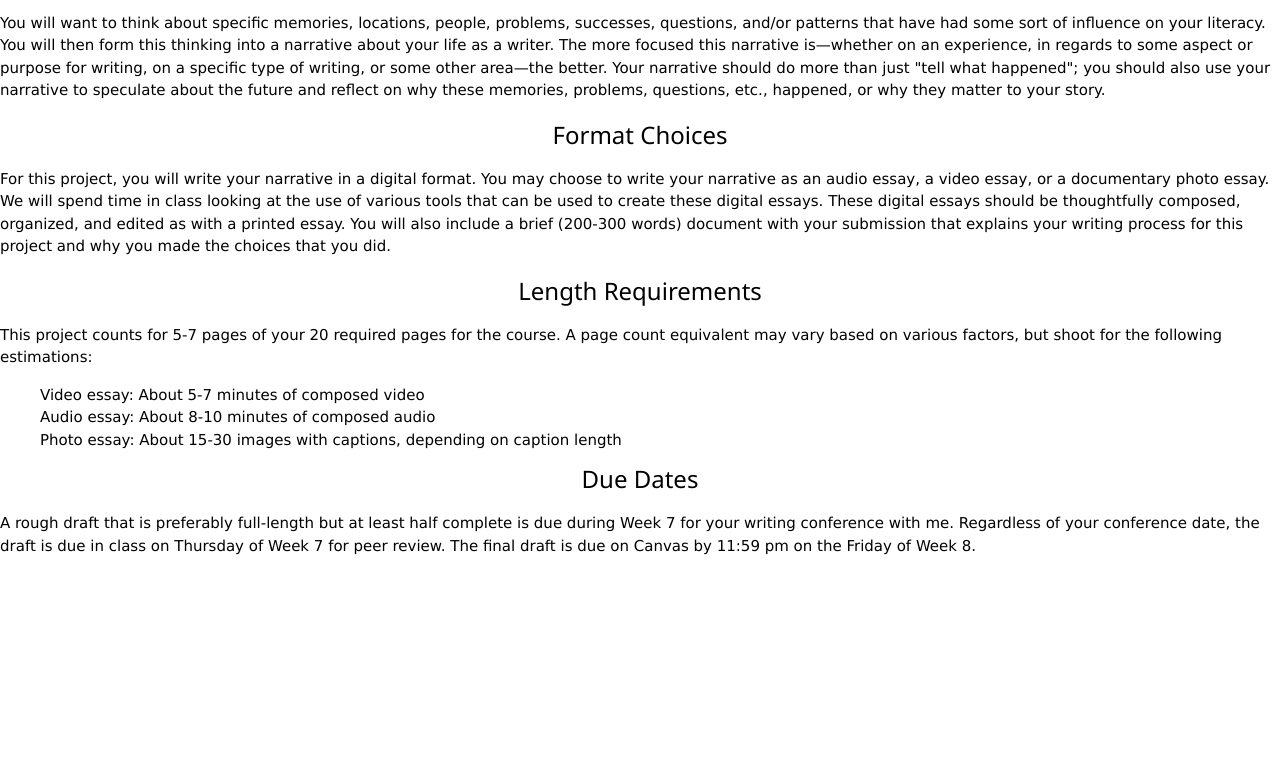
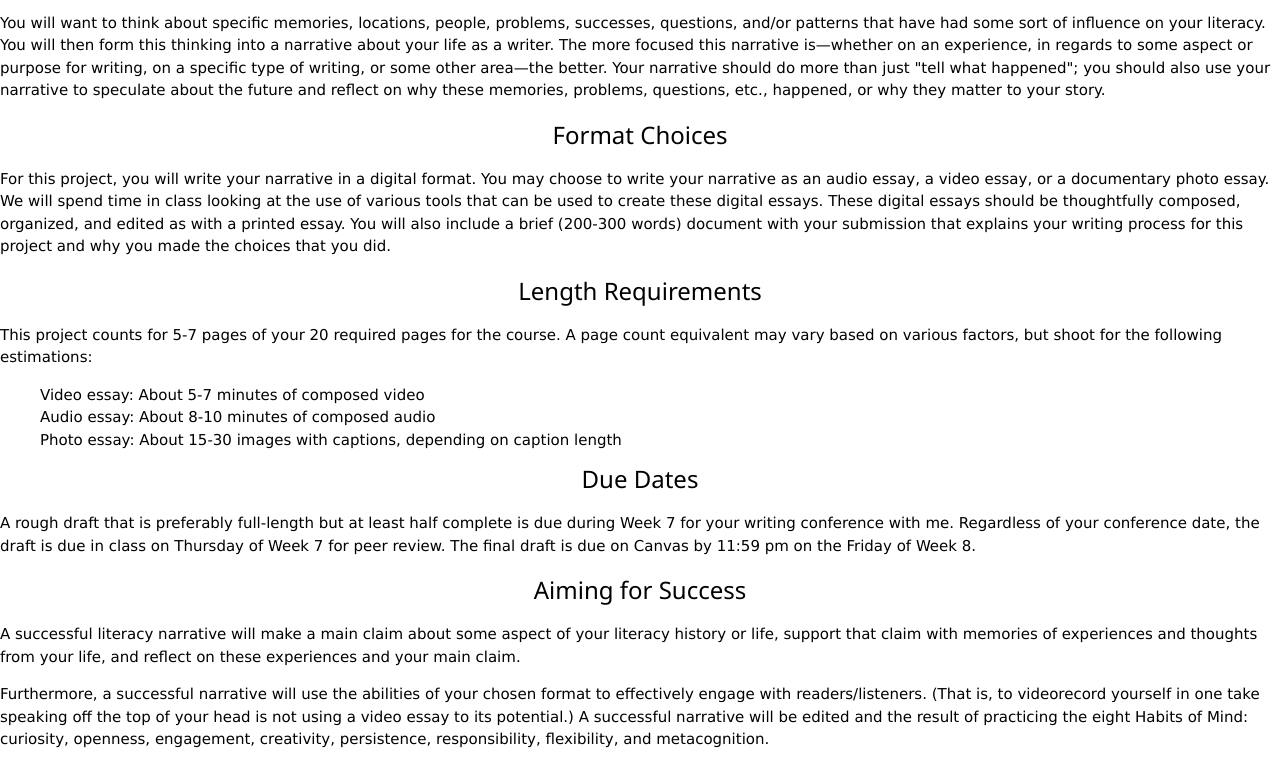
Before and after one commit to SandwichMelody/SandwichMelody.github.io, a plain HTML site: page proj2assign.html in a window 1280 px wide. Shown: the part 150-916 px from the top of the page. Before the commit the page ends 800 px from the top, so only its background shows below. Drawn offline with nearby package versions, Linux system fonts and the light colour scheme.

Commit message:
Add files via upload

```diff
--- a/proj2assign.html
+++ b/proj2assign.html
@@ -44,5 +44,15 @@
 
     <p>A rough draft that is preferably full-length but at least half complete is due during Week 7 for your writing conference with me. Regardless of your conference date, the draft is due in class on Thursday of Week 7 for peer review. The final draft is due on Canvas by 11:59 pm on the Friday of Week 8.</p>
 
+    <section class="w3-center">
+        <h3>Aiming for Success</h3>
+    </section>
+
+    <p>A successful literacy narrative will make a main claim about some aspect of your literacy history or life, support that claim with memories of experiences and thoughts from your life, and reflect on these experiences and your main claim.</p>
+
+    <p>Furthermore, a successful narrative will use the abilities of your chosen format to effectively engage with readers/listeners. (That is, to videorecord yourself in one take speaking off the top of your head is not using a video essay to its potential.) A successful narrative will be edited and the result of practicing the eight Habits of Mind: curiosity, openness, engagement, creativity, persistence, responsibility, flexibility, and metacognition.</p>
+
+
+
 </body>
 </html>
```
Also changed, not shown: techunitplan.html (+6 -1 lines), project2assignment-1.png (added), project2assignment-2.png (added).
